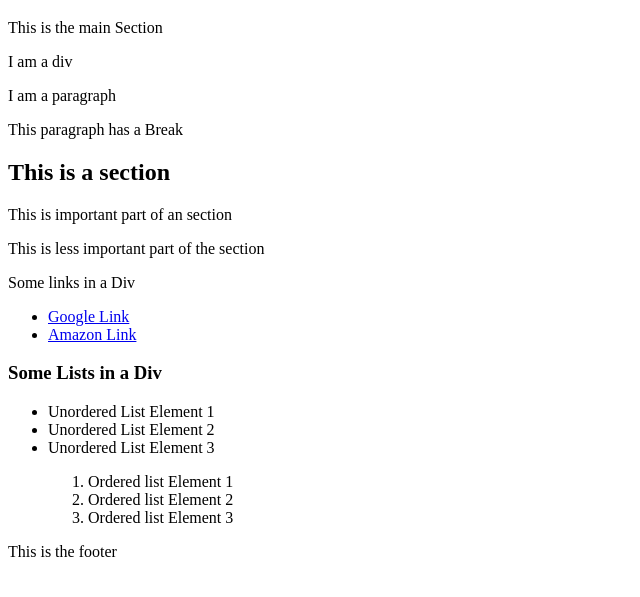
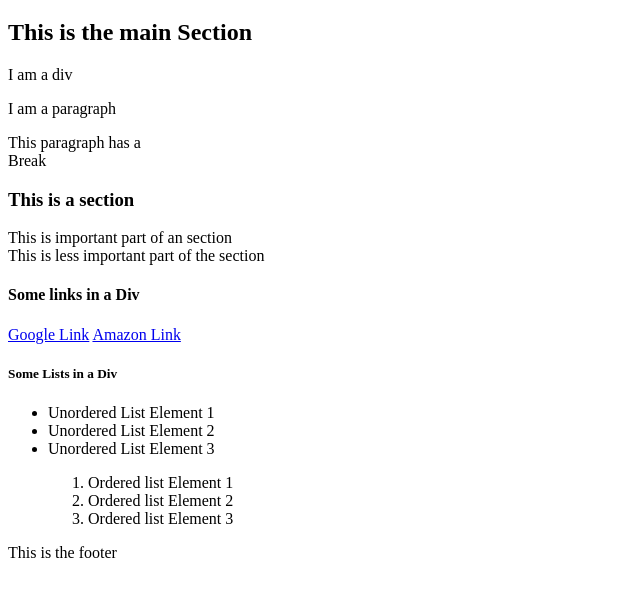
Before and after one commit to jeon0050-al/jeon0050-al.github.io, a plain HTML site: page lib2024/assg-1/index.html in a window 1280 px wide. Shown: the part 61-658 px from the top of the page, without its empty margins (0-640 px from the left). Drawn offline with Linux system fonts and the light colour scheme.

Commit message:
Assignment 1

```diff
--- a/lib2024/assg-1/index.html
+++ b/lib2024/assg-1/index.html
@@ -9,26 +9,19 @@
 		<h1>Assignment 1</h1>
 	</header>
 	<main>
-		<hi>This is the main Section</h1>
+		<h2>This is the main Section</h2>
 		<p>I am a div</p>
 		<P>I am a paragraph</P>
-		<p>This paragraph has a <break>Break</break></p>
+		<p>This paragraph has a <br>Break</br></p>
 		<section>
 			<article>
-				<h2>This is a section</h2>
-				<p>This is important part of an section</p>
-				<p>This is less important part of the section</p>
+				<h3>This is a section</h3>
+				<p>This is important part of an section <br>This is less important part of the section</br></p>
 
-				<p>Some links in a Div</p>
-				<nav>
-					<ul>
-						<li>
-							<a href=https://www.google.ca/>Google Link </a></li> <li><a href=https://www.amazon.ca/>Amazon Link</a></li>
-					</ul>
-				</nav>
-
+				<h4>Some links in a Div</h4>
+				<a href=https://www.google.ca/>Google Link</a> <a href=https://www.amazon.ca/>Amazon Link</a>
 				<div>
-					<h3>Some Lists in a Div</h3>
+					<h5>Some Lists in a Div</h5>
 					<nav>
 						<ul>
 							<li>Unordered List Element 1</li>
```
Also changed, not shown: lib2024/qa/index2.html (deleted, +0 -7 lines).
